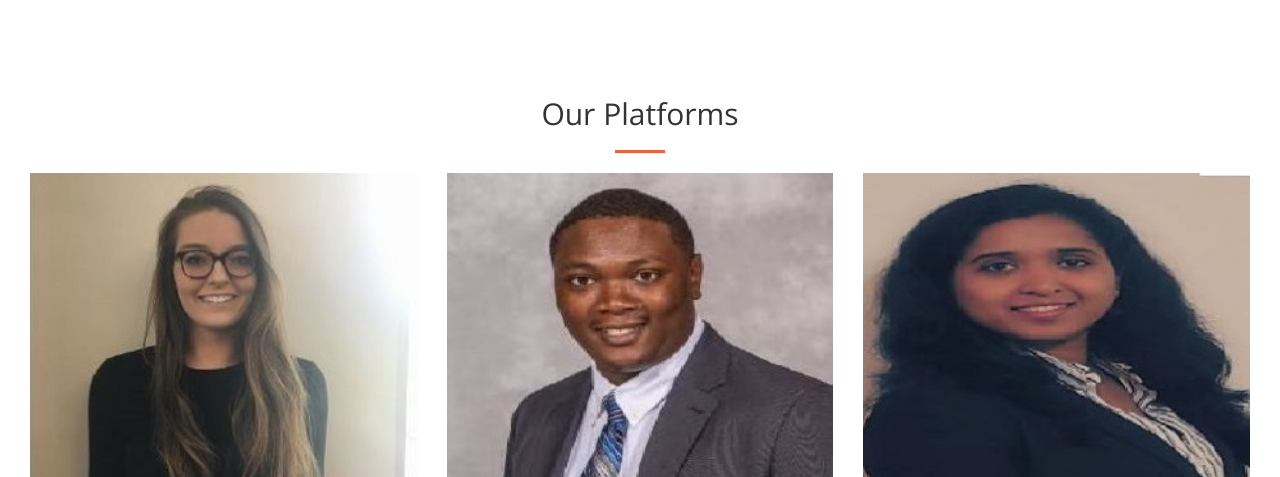
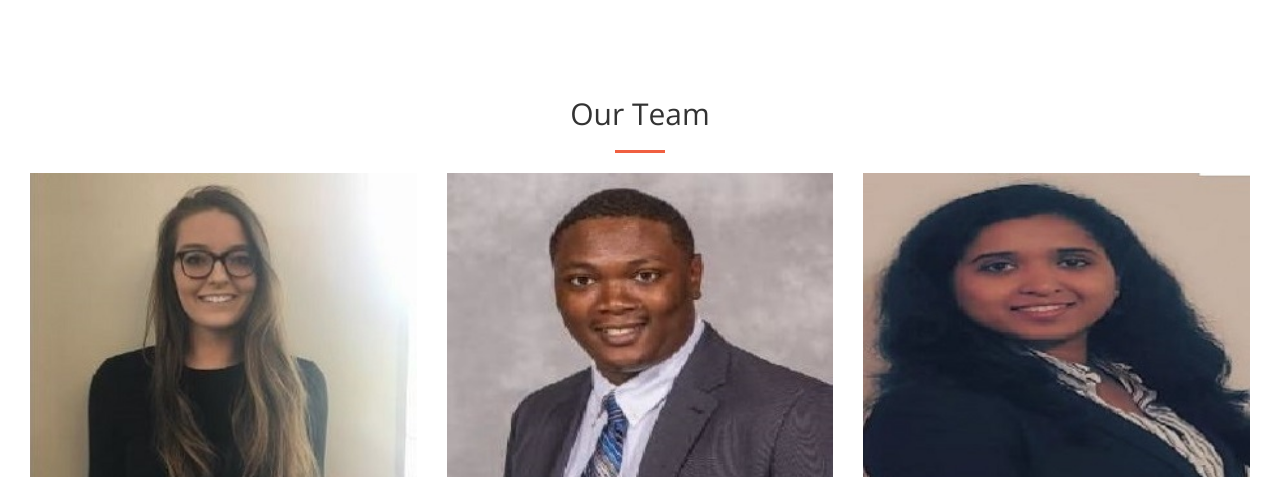
Before and after one commit to gronders/SMA-1, a website: page index.html in a window 1280 px wide. Shown: the part 1577-2054 px from the top of the page. Drawn offline with nearby package versions, Linux system fonts and the light colour scheme.

Commit message:
add title

```diff
--- a/index.html
+++ b/index.html
@@ -143,10 +143,10 @@
     <section class="no-padding" id="portfolio">
         <div class="container-fluid">
                 <div class="row">
-                <div class="col-lg-12 text-center">
-                    <h2 class="section-heading">Our Platforms</h2>
-                    <hr class="primary">
-                </div>
+                    <div class="col-lg-12 text-center">
+                        <h2 class="section-heading">Our Team</h2>
+                        <hr class="primary">
+                    </div>
                 </div>
                 <div class="col-lg-4 col-sm-6">
                     <a href="img/portfolio/fullsize/2.jpg" class="portfolio-box" width="450" height="400">
```
